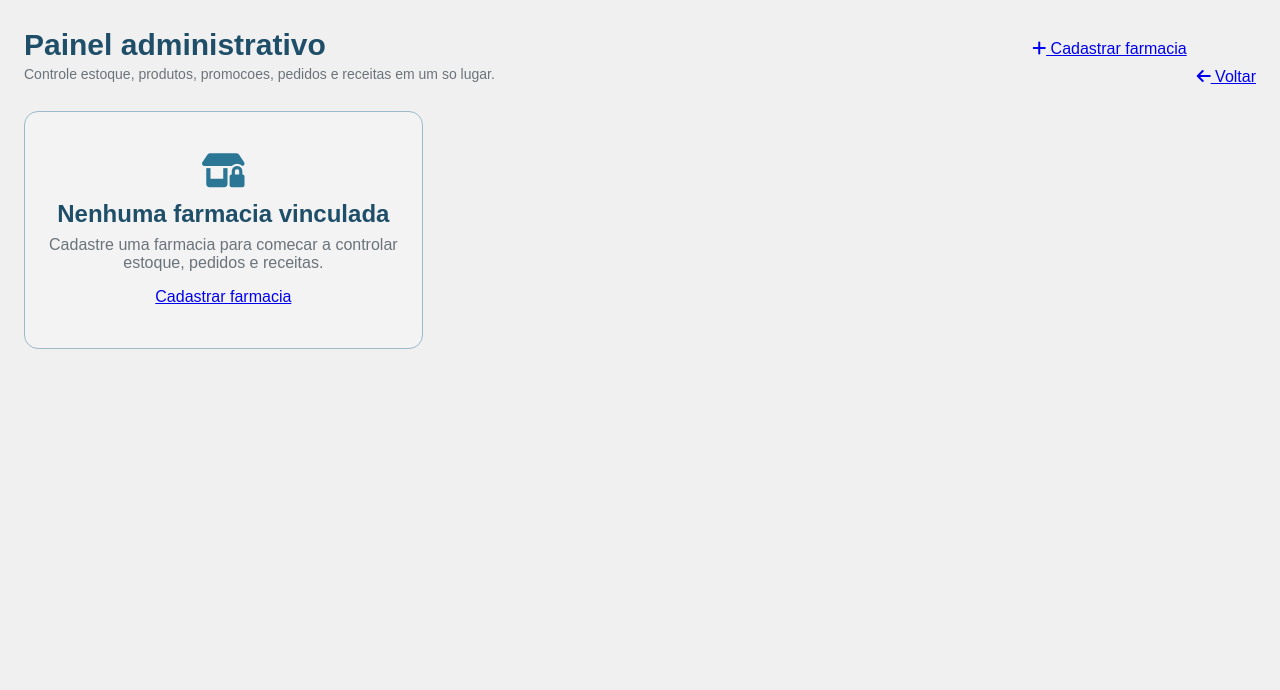
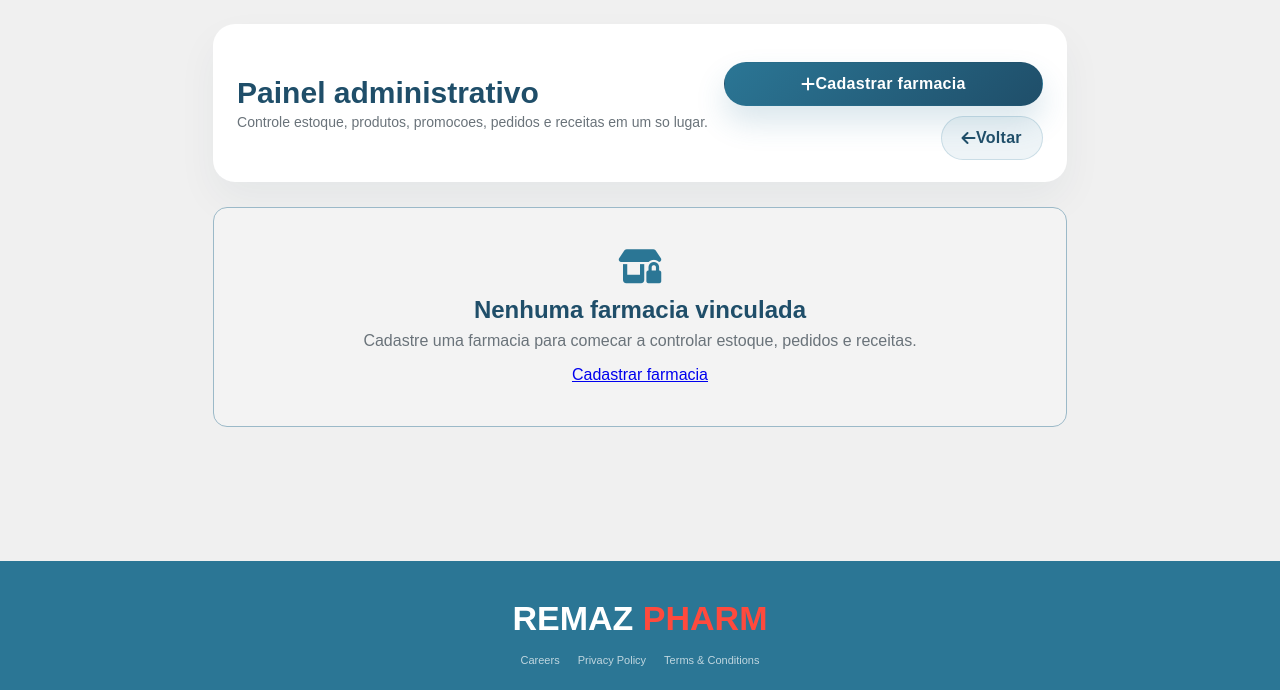
Before and after one commit to RobertoSileno/remaz-pharm-site, a Django app: page /farmacia/ in a window 1280 px wide. Shown: the part 110-800 px from the top of the page. Run offline with Django 5.2, Linux system fonts and the light colour scheme; the visitor is signed in with stand-in values (Sample User, id 1); data comes from the database, SQL or seed files in the repository; data that the repository does not hold is empty.

Commit message:
melhoria no layout area da famarcia

```diff
--- a/static/css/dashboard.css
+++ b/static/css/dashboard.css
@@ -676,6 +676,14 @@
     margin-bottom: 25px;
 }
 
+.gestao-area .carrinho-header,
+.checkout-area .carrinho-header {
+    background: white;
+    padding: 22px 24px;
+    border-radius: 22px;
+    box-shadow: 0 18px 40px rgba(15, 54, 80, 0.05);
+}
+
 .carrinho-header h1 {
     font-size: 30px;
     color: #1f4e69;
@@ -1173,79 +1181,86 @@
 
 .produto-promocao {
     min-height: 24px;
-    border-radius: 8px;
-    padding: 5px 8px;
+    border-radius: 999px;
+    padding: 6px 12px;
     display: inline-flex;
     align-items: center;
-    background: #fff0ea;
+    background: #fff4f1;
     color: #d6472d;
-    border: 1px solid #f1b8a8;
+    border: 1px solid #f7c5b8;
     font-size: 12px;
     font-weight: bold;
 }
 
 .farmacia-grid {
     display: grid;
-    grid-template-columns: repeat(3, minmax(0, 1fr));
-    gap: 18px;
+    grid-template-columns: repeat(auto-fit, minmax(280px, 1fr));
+    gap: 22px;
 }
 
 .farmacia-card,
 .gestao-card {
-    background: #f3f3f3;
-    border: 1px solid #9bb9c8;
-    border-radius: 14px;
-    padding: 18px;
+    background: white;
+    border: 1px solid rgba(43, 118, 149, 0.12);
+    border-radius: 24px;
+    padding: 24px;
+    box-shadow: 0 18px 40px rgba(15, 54, 80, 0.06);
+    transition: transform 0.25s ease, box-shadow 0.25s ease;
+}
+
+.farmacia-card:hover,
+.gestao-card:hover {
+    transform: translateY(-3px);
+    box-shadow: 0 24px 52px rgba(15, 54, 80, 0.1);
 }
 
 .farmacia-admin-card {
     display: flex;
     flex-direction: column;
-    gap: 12px;
+    gap: 16px;
 }
 
 .farmacia-card-top {
     display: flex;
     align-items: flex-start;
     justify-content: space-between;
-    gap: 12px;
+    gap: 16px;
 }
 
 .farmacia-card-icone {
-    width: 54px;
-    height: 54px;
-    border-radius: 16px;
-    background: white;
-    border: 1px solid #d8d8d8;
-    color: #d63031;
+    width: 56px;
+    height: 56px;
+    border-radius: 18px;
+    background: linear-gradient(135deg, #2b7695 0%, #1f4e69 100%);
+    color: white;
     display: flex;
     align-items: center;
     justify-content: center;
     font-size: 24px;
-    margin-bottom: 12px;
+    box-shadow: 0 12px 24px rgba(43, 118, 149, 0.18);
 }
 
 .farmacia-card h2,
 .gestao-card h2 {
-    color: #1f4e69;
+    color: #122f45;
     font-size: 22px;
-    margin-bottom: 6px;
+    margin-bottom: 8px;
 }
 
 .farmacia-card p,
 .farmacia-card span,
 .gestao-card p,
 .gestao-nota {
-    color: #6a737a;
+    color: #5a7185;
     font-size: 14px;
-    line-height: 1.4;
+    line-height: 1.6;
 }
 
 .farmacia-card-acoes {
     display: flex;
     flex-wrap: wrap;
-    gap: 10px;
-    margin-top: 16px;
+    gap: 12px;
+    margin-top: 18px;
 }
 
 .farmacia-card-acoes .btn-finalizar,
@@ -1254,60 +1269,122 @@
 .receita-review-acoes .btn-recusa {
     width: auto;
     margin-top: 0;
-    gap: 8px;
+    gap: 10px;
+    min-width: 130px;
+}
+
+.gestao-area .btn-finalizar,
+.gestao-area .btn-continuar,
+.checkout-area .btn-finalizar,
+.checkout-area .btn-continuar,
+.farmacia-card-acoes .btn-finalizar,
+.farmacia-card-acoes .btn-continuar {
+    display: inline-flex;
+    align-items: center;
+    justify-content: center;
+    min-height: 44px;
+    padding: 0 20px;
+    border-radius: 999px;
+    font-weight: 700;
+    letter-spacing: 0.3px;
+    transition: transform 0.2s ease, box-shadow 0.2s ease, background 0.2s ease, color 0.2s ease;
+    text-decoration: none;
+}
+
+.gestao-area .btn-finalizar,
+.farmacia-card-acoes .btn-finalizar,
+.checkout-area .btn-finalizar {
+    background: linear-gradient(135deg, #2b7695 0%, #1f4e69 100%);
+    color: white;
+    box-shadow: 0 16px 30px rgba(43, 118, 149, 0.18);
+    border: 1px solid transparent;
+}
+
+.gestao-area .btn-continuar,
+.farmacia-card-acoes .btn-continuar,
+.checkout-area .btn-continuar {
+    background: rgba(43, 118, 149, 0.08);
+    color: #1f4e69;
+    border: 1px solid rgba(43, 118, 149, 0.18);
+}
+
+.gestao-area .btn-finalizar:hover,
+.farmacia-card-acoes .btn-finalizar:hover,
+.checkout-area .btn-finalizar:hover {
+    transform: translateY(-1px);
+    box-shadow: 0 20px 32px rgba(43, 118, 149, 0.24);
+}
+
+.gestao-area .btn-continuar:hover,
+.farmacia-card-acoes .btn-continuar:hover,
+.checkout-area .btn-continuar:hover {
+    transform: translateY(-1px);
+    background: rgba(43, 118, 149, 0.14);
+}
+
+.gestao-area .btn-finalizar:active,
+.farmacia-card-acoes .btn-finalizar:active,
+.checkout-area .btn-finalizar:active,
+.gestao-area .btn-continuar:active,
+.farmacia-card-acoes .btn-continuar:active,
+.checkout-area .btn-continuar:active {
+    transform: translateY(0);
 }
 
 .farmacia-metricas {
     display: grid;
-    grid-template-columns: repeat(4, minmax(0, 1fr));
-    gap: 8px;
-    margin-top: 4px;
+    grid-template-columns: repeat(auto-fit, minmax(120px, 1fr));
+    gap: 12px;
+    margin-top: 18px;
 }
 
 .farmacia-metricas div {
-    border: 1px solid #adc2cf;
-    border-radius: 8px;
-    background: white;
-    padding: 10px;
+    border: none;
+    background: #f4fbff;
+    padding: 14px 16px;
+    border-radius: 18px;
+    box-shadow: inset 0 0 0 1px rgba(43, 118, 149, 0.08);
 }
 
 .farmacia-metricas strong {
     display: block;
-    color: #d6472d;
+    color: #2b7695;
     font-size: 20px;
     line-height: 1;
 }
 
 .farmacia-metricas span {
-    color: #2e6585;
-    font-size: 11px;
-    font-weight: bold;
+    color: #4f6f8c;
+    font-size: 12px;
+    font-weight: 700;
+    text-transform: uppercase;
+    letter-spacing: 0.3px;
 }
 
 .gestao-lista {
     display: flex;
     flex-direction: column;
-    gap: 14px;
+    gap: 18px;
 }
 
 .gestao-card-topo {
     display: flex;
     justify-content: space-between;
-    gap: 16px;
-    margin-bottom: 14px;
+    gap: 18px;
+    margin-bottom: 16px;
 }
 
 .status-pedido {
-    height: 30px;
-    border-radius: 8px;
-    padding: 0 10px;
+    min-height: 32px;
+    border-radius: 999px;
+    padding: 0 14px;
     display: inline-flex;
     align-items: center;
-    background: white;
+    background: #f0f6fb;
     color: #2b7695;
-    border: 1px solid #9bb9c8;
+    border: 1px solid rgba(43, 118, 149, 0.16);
     font-size: 12px;
-    font-weight: bold;
+    font-weight: 700;
     white-space: nowrap;
 }
 
--- a/templates/pharmacy_dashboard.html
+++ b/templates/pharmacy_dashboard.html
@@ -143,5 +143,13 @@
     }
 </script>
 
+<footer class="rodape-dashboard">
+    <div class="logo-rodape">REMAZ <span>PHARM</span></div>
+    <div class="links-rodape">
+        <a href="#">Careers</a>
+        <a href="#">Privacy Policy</a>
+        <a href="#">Terms & Conditions</a>
+    </div>
+</footer>
 </body>
 </html>
```
Also changed, not shown: static/css/login.css (+32 -0 lines), templates/pharmacy_auth.html (+8 -0 lines), templates/pharmacy_inventory.html (+8 -2 lines), templates/pharmacy_orders.html (+8 -2 lines), templates/pharmacy_prescriptions.html (+8 -2 lines), templates/pharmacy_register.html (+8 -2 lines), 1 other file.
